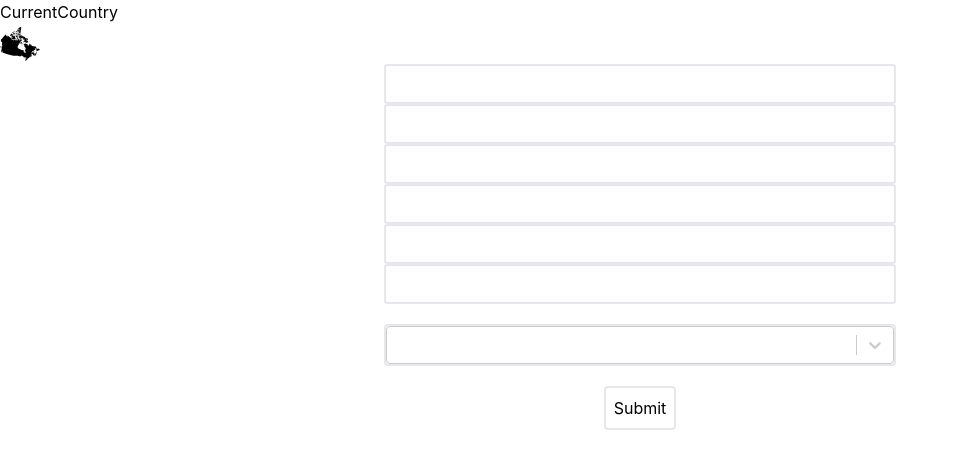
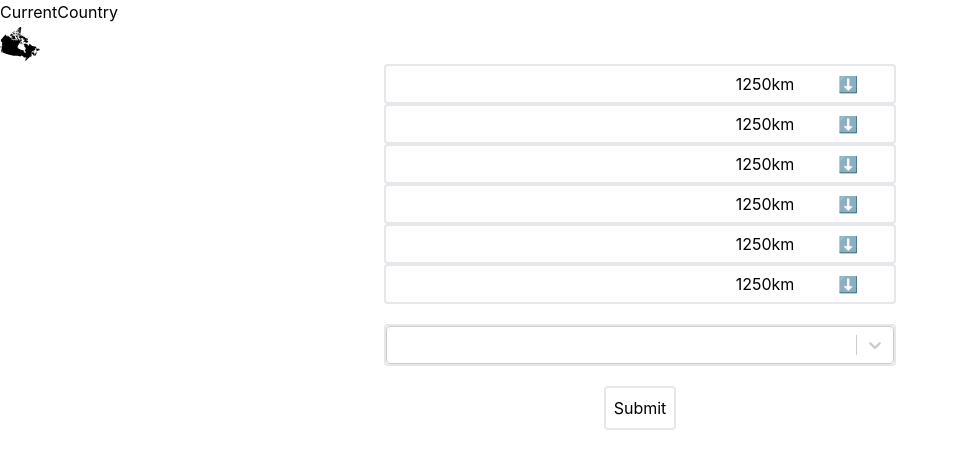
Before and after one commit to WeikeShi0730/worldle, a React (Create React App) app: page / in a window 1280 px wide. Shown: the top 468 px of the page, without its empty margins (0-959 px from the left). Built offline with nearby package versions, Linux system fonts and the light colour scheme.

Commit message:
Fix guess-panel css

```diff
--- a/src/components/guess-panel.component.tsx
+++ b/src/components/guess-panel.component.tsx
@@ -1,9 +1,9 @@
 const GuessPanel = ({ selectedCountry }: any) => {
   return (
     <div className="flex justify-evenly items-center h-10 max-w-xs sm:max-w-sm md:max-w-md lg:max-w-lg m-auto p-1 border-2 rounded">
-      <div className="country ">{selectedCountry.label}</div>
-      <div className="distance"></div>
-      <div className="direction"></div>
+      <div className="country flex justify-center w-8/12">{selectedCountry.label}</div>
+      <div className="distance flex justify-center w-2/12">1250km</div>
+      <div className="direction flex justify-center w-2/12">⬇️</div>
     </div>
   );
 };
```
